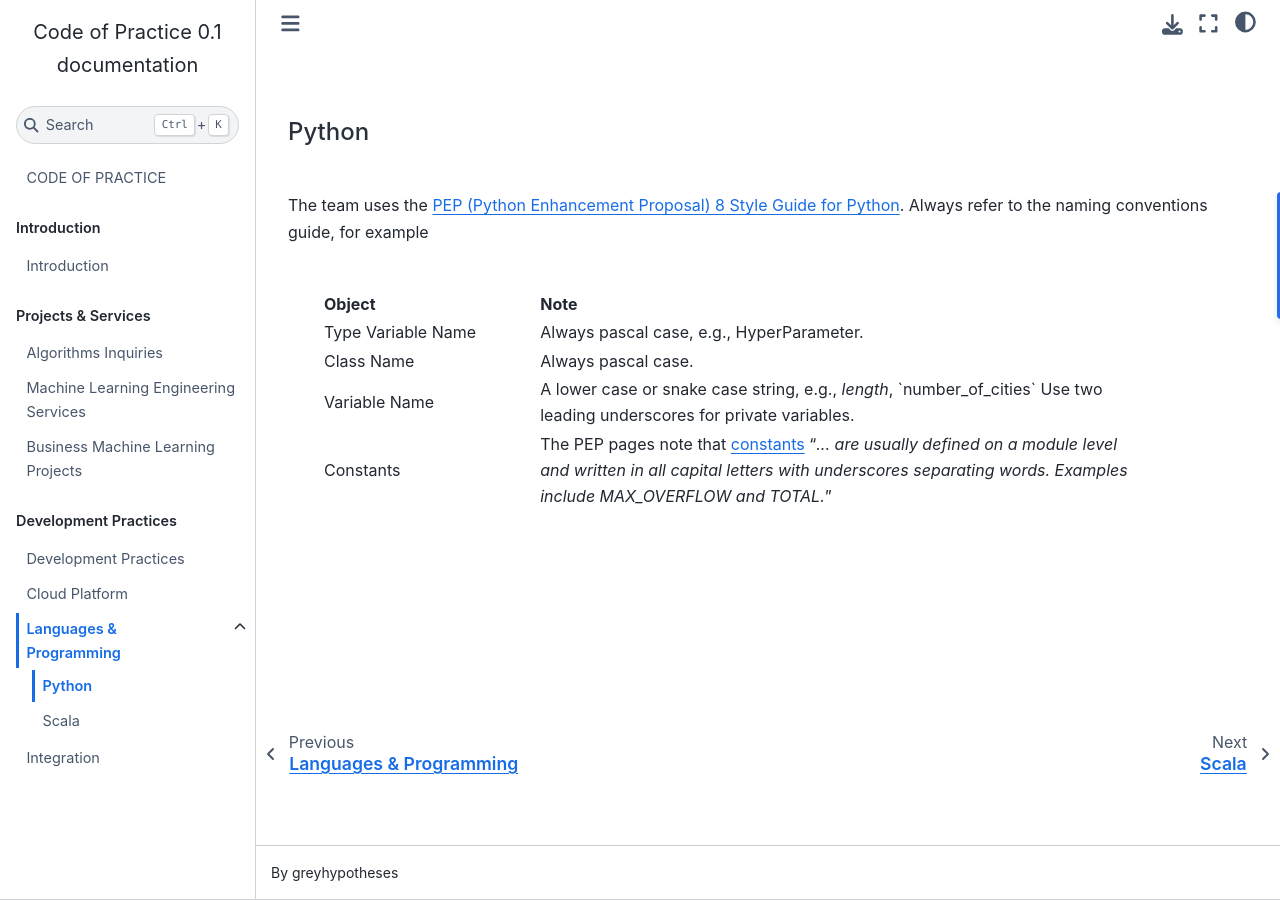
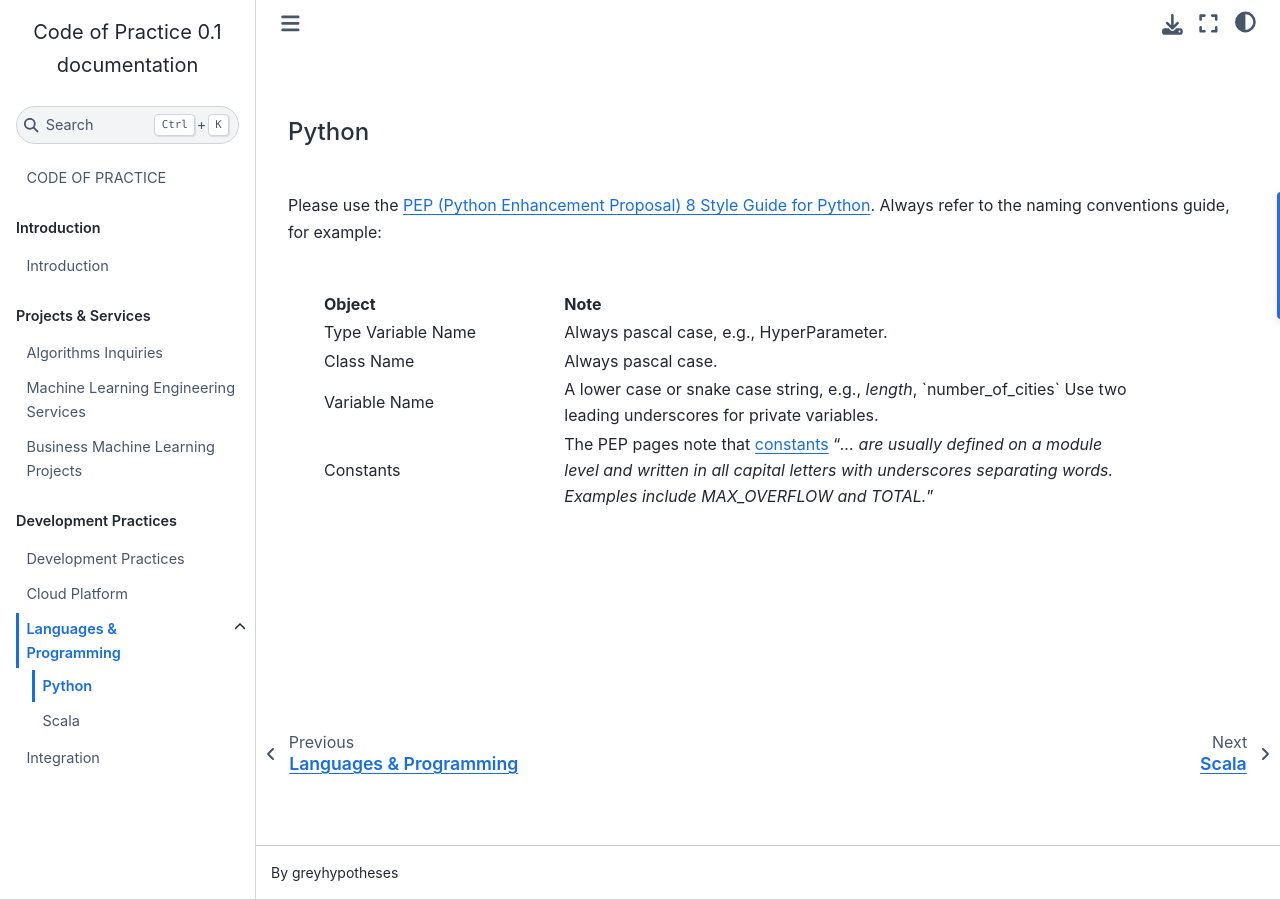
Before and after one commit to thereferences/practice, a Sphinx documentation site: the page built from docs/source/development/languages/python.md, in a window 1280 px wide. Built offline with Sphinx 7.4.7 and the Sphinx Book theme 1.1.4, drawn with Linux system fonts in a browser that asks for light colours.

Commit message:
Update docs/source/development/languages/python.md

```diff
--- a/docs/source/development/languages/python.md
+++ b/docs/source/development/languages/python.md
@@ -10,15 +10,15 @@ Python
 This is a brief introduction to the code of practice for Python programming
 :::
 
-The team uses the <a href="https://peps.python.org/pep-0008/">PEP (Python Enhancement Proposal) 8 Style Guide for
-Python</a>.  Always refer to the naming conventions guide, for example
+Please use the <a href="https://peps.python.org/pep-0008/">PEP (Python Enhancement Proposal) 8 Style Guide for
+Python</a>.  Always refer to the naming conventions guide, for example:
 
 <br>
 
 <table style="width: 85%; border: 0; border-spacing: 5px; margin-left: 35px">
     <colgroup>
         <col span="1" style="width: 26.5%;">
-        <col span="1" style="width: 73.5%;">
+        <col span="1" style="width: 63.5%;">
     </colgroup>
     <thead><tr style="text-align: left"><th>Object</th><th>Note</th></tr></thead>
         <tr><td>Type Variable Name</td><td>Always pascal case, e.g., HyperParameter.</td></tr>
```
